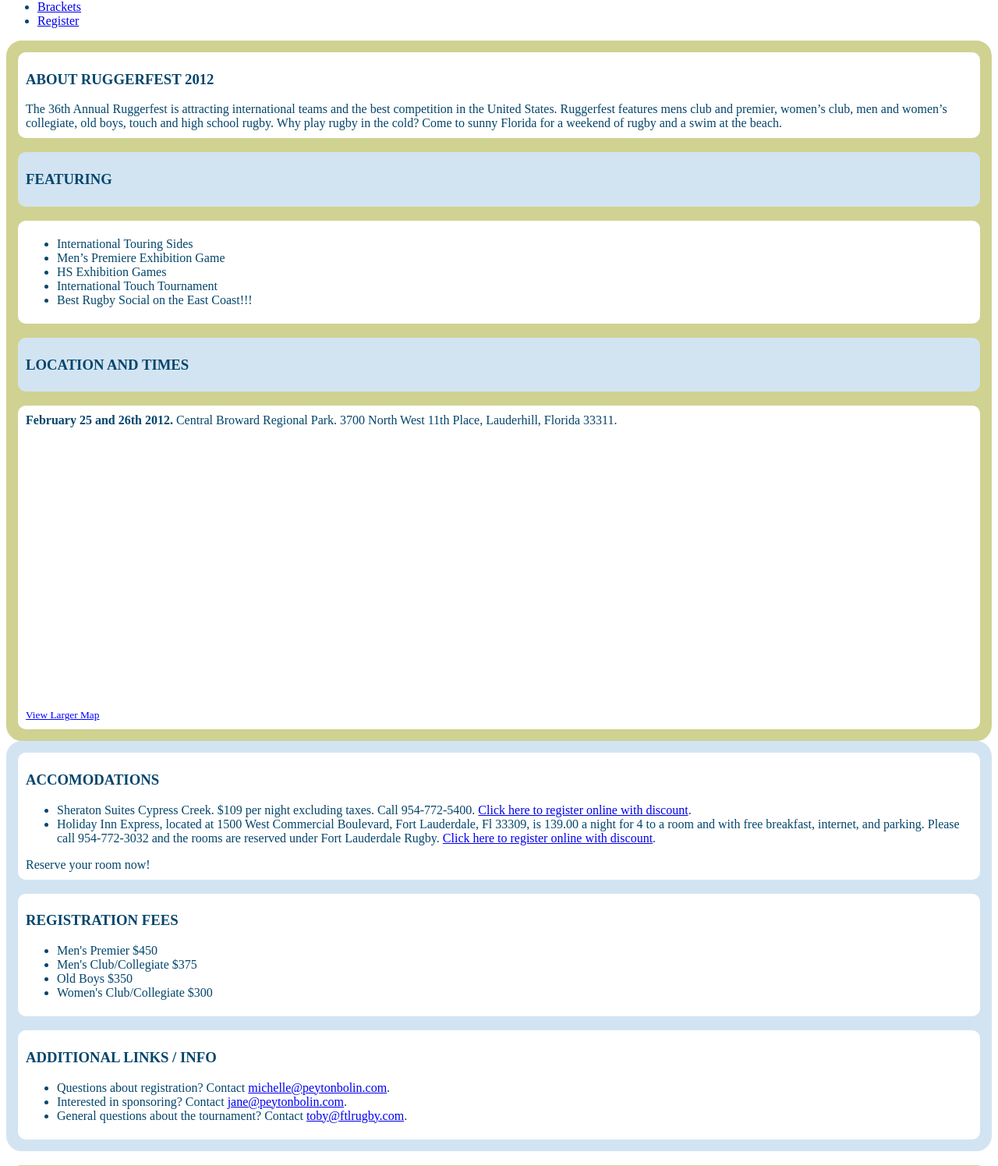
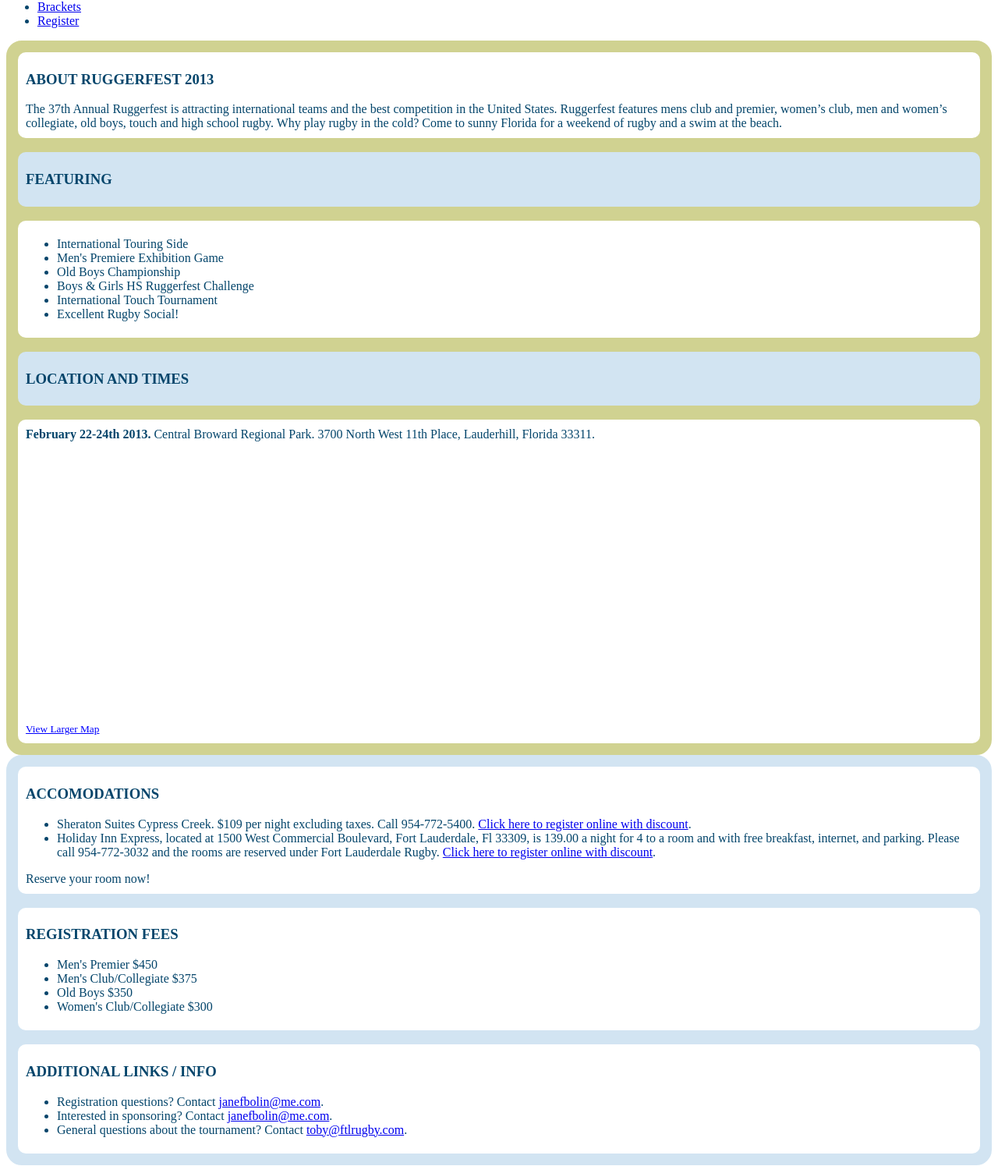
Before and after one commit to ooola/ruggerfest, a Django app: page / in a window 1280 px wide. Shown: the part 346-1841 px from the top of the page at 78% size. Run offline with Django 3.2, Linux system fonts and the light colour scheme; parts of the project's set-up code (start-up, migrations or seed data) failed here and were passed over; some libraries are stand-ins or nearby versions; grey boxes are pictures that could not be loaded.

Commit message:
Updated text and graphics to Ruggerfest 2013. Changed copyright on pages. Re-enabled registration.

```diff
--- a/rf/templates/404.html
+++ b/rf/templates/404.html
@@ -15,7 +15,7 @@
     </div>
 
     <footer>
-    <p>&copy; JM Lexus 2011</p>
+    <p>&copy; Fort Lauderdale Rugby Footbal Club</p>
     </footer>
 
 </div> <!-- /container -->
--- a/rf/templates/500.html
+++ b/rf/templates/500.html
@@ -15,7 +15,7 @@
     </div>
 
     <footer>
-    <p>&copy; JM Lexus 2011</p>
+    <p>&copy; Fort Lauderdale Rugby Football Club</p>
     </footer>
 
 </div> <!-- /container -->
--- a/rf/templates/base.html
+++ b/rf/templates/base.html
@@ -3,7 +3,7 @@
   <head>
     <meta charset="utf-8">
     <title>Fort Lauderdale Ruggerfest</title>
-    <meta name="description" content="Fort Lauderdale Ruggerfest 2012">
+    <meta name="description" content="Fort Lauderdale Ruggerfest 2013">
     <meta name="author" content="Ola Nordstrom">
 
     <!-- Le HTML5 shim, for IE6-8 support of HTML elements -->
--- a/rf/templates/home.html
+++ b/rf/templates/home.html
@@ -12,9 +12,9 @@
             <div class="span9">
                 <div class="brown">
                     <div class="white">
-                        <h3>ABOUT RUGGERFEST 2012</h3>
+                        <h3>ABOUT RUGGERFEST 2013</h3>
                         <div class="boxtext">
-                            The 36th Annual Ruggerfest is attracting international teams and the best competition in the United States. Ruggerfest features mens club and premier, women’s club, men and women’s collegiate, old boys, touch and high school rugby. Why play rugby in the cold? Come to sunny Florida for a weekend of rugby and a swim at the beach.
+                            The 37th Annual Ruggerfest is attracting international teams and the best competition in the United States. Ruggerfest features mens club and premier, women’s club, men and women’s collegiate, old boys, touch and high school rugby. Why play rugby in the cold? Come to sunny Florida for a weekend of rugby and a swim at the beach.
                         </div>
                     </div>
                     <br/>
@@ -25,11 +25,12 @@
                     <div class="white">
                         <div class="boxtext">
                             <ul>
-                                <li>International Touring Sides</li>
-                                <li>Men’s Premiere Exhibition Game</li>
-                                <li>HS Exhibition Games</li>
-                                <li>International Touch Tournament</li>
-                                <li>Best Rugby Social on the East Coast!!!</li>
+				<li>International Touring Side</li>
+				<li>Men's Premiere Exhibition Game</li>
+				<li>Old Boys Championship</li>
+				<li>Boys &amp; Girls HS Ruggerfest Challenge</li>
+				<li>International Touch Tournament</li>
+				<li>Excellent Rugby Social!</li>
                             </ul>
                         </div>
                     </div>
@@ -40,7 +41,7 @@
                     <br/>
                     <div class="white">
                         <div class="boxtext">
-                            <strong>February 25 and 26th 2012.</strong> Central Broward Regional Park.
+                            <strong>February 22-24th 2013.</strong> Central Broward Regional Park.
                             3700 North West 11th Place, Lauderhill, Florida 33311.
                         </div>
                         <div class="boxtext">
@@ -81,8 +82,8 @@
                         <h3>ADDITIONAL LINKS / INFO</h3>
                         <div class="boxtext">
                             <ul>
-                                <li>Questions about registration? Contact <a href="mailto:michelle@peytonbolin.com">michelle@peytonbolin.com</a>.</li>
-                                <li>Interested in sponsoring? Contact <a href="mailto:jane@peytonbolin.com">jane@peytonbolin.com</a>.</li>
+                                <li>Registration questions? Contact <a href="mailto:janefbolin@me.com">janefbolin@me.com</a>.</li>
+                                <li>Interested in sponsoring? Contact <a href="mailto:janefbolin@me.com">janefbolin@me.com</a>.</li>
                                 <li>General questions about the tournament? Contact <a href="mailto:toby@ftlrugby.com">toby@ftlrugby.com</a>.</li>
                             </ul>
                         </div>
@@ -98,7 +99,7 @@
                             <div class="reglink">
                                 <a href="/register/">
                                     <p>CLICK HERE TO REGISTER NOW!</p>
-                                    <p>$50 discount if two or more teams enter from a club. Fees increase by $100 after Feb 15th, 2012.</p>
+                                    <p>$50 discount if two or more teams enter from a club. Fees increase by $100 after Feb 1st, 2013.</p>
                                 </a>
                             </div>
                         </div>
@@ -108,7 +109,7 @@
         </div> <!-- row -->
     </div>
     <footer>
-    <p>&copy; Fort Lauderdale Rugby Football Club 2011-2012</p>
+    <p>&copy; Fort Lauderdale Rugby Football Club</p>
     </footer>
 </div> <!-- /container -->
 
--- a/rf/templates/paypal.html
+++ b/rf/templates/paypal.html
@@ -12,7 +12,7 @@
 <div class="container">
     <div class="content">
         <div class="page-header">
-            <h1>Ruggerfest 2012 Registration Payment</h1>
+            <h1>Ruggerfest 2013 Registration Payment</h1>
         </div>
         <div class="row">
             <div class="span16">
@@ -48,7 +48,7 @@
 
 <form action="https://www.paypal.com/cgi-bin/webscr" method="post">
     <input type="hidden" name="cmd" value="_s-xclick">
-    <input type="hidden" name="hosted_button_id" value="6KSZSZ5AM874A">
+    <input type="hidden" name="hosted_button_id" value="EUC7XZQDYD8GE">
     <div class="input">
         <input type="hidden" name="on0" value="Division">
         <select name="os0">
@@ -86,7 +86,7 @@
         </div> <!-- row -->
     </div> <!-- content -->
     <footer>
-    <p>&copy; Fort Lauderdale Rugby Football Club 2011-2012</p>
+    <p>&copy; Fort Lauderdale Rugby Football Club</p>
     </footer>
 </div> <!-- /container -->
 
```
Also changed, not shown: rf/templates/brackets.html (+10 -3 lines), rf/templates/register.html (+105 -3 lines), rfestlogo2013_300RGB.jpg (added), rfestlogo2013_72RGB.jpg (added), 3 other files.
